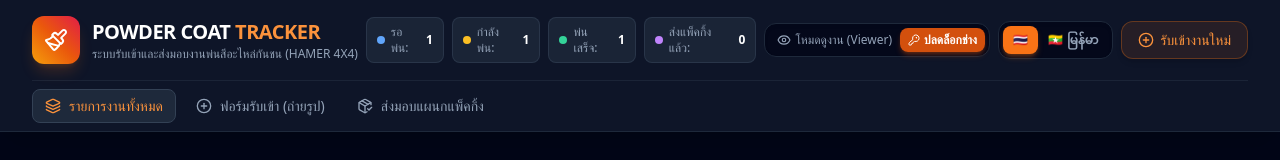
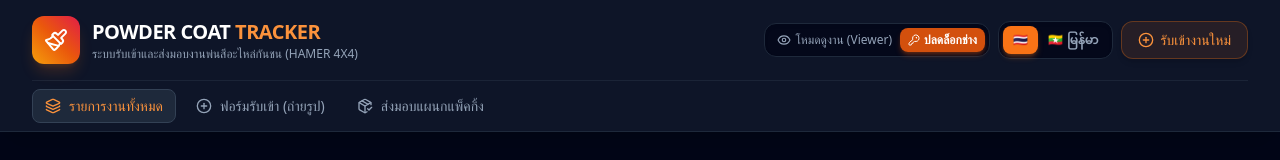
Before and after one commit to Beyonder1989/powdercoat-tracker, a React (Vite) app: page / in a window 1280 px wide. Shown: the top 160 px of the page. Built offline with nearby package versions, Linux system fonts and the light colour scheme; no server answers.

Commit message:
refactor: remove redundant status counters from navbar for clean UI

```diff
--- a/src/components/Navbar.tsx
+++ b/src/components/Navbar.tsx
@@ -44,30 +44,6 @@ export const Navbar: React.FC<NavbarProps> = ({
               <p className="text-[11px] sm:text-xs text-slate-400 hidden sm:block">
                 {t.brandSubtitle}
               </p>
-            </div>
-          </div>
-
-          {/* Quick Stats on desktop */}
-          <div className="hidden xl:flex items-center space-x-2 text-xs">
-            <div className="bg-slate-800/80 px-2.5 py-1.5 rounded-lg border border-slate-700/60 flex items-center space-x-1.5">
-              <span className="w-2 h-2 rounded-full bg-blue-400"></span>
-              <span className="text-slate-400">{t.statsReceived}:</span>
-              <span className="font-semibold text-white">{counts.RECEIVED || 0}</span>
-            </div>
-            <div className="bg-slate-800/80 px-2.5 py-1.5 rounded-lg border border-slate-700/60 flex items-center space-x-1.5">
-              <span className="w-2 h-2 rounded-full bg-amber-400"></span>
-              <span className="text-slate-400">{t.statsInProgress}:</span>
-              <span className="font-semibold text-white">{counts.IN_PROGRESS || 0}</span>
-            </div>
-            <div className="bg-slate-800/80 px-2.5 py-1.5 rounded-lg border border-slate-700/60 flex items-center space-x-1.5">
-              <span className="w-2 h-2 rounded-full bg-emerald-400"></span>
-              <span className="text-slate-400">{t.statsCompleted}:</span>
-              <span className="font-semibold text-white">{counts.COMPLETED || 0}</span>
-            </div>
-            <div className="bg-slate-800/80 px-2.5 py-1.5 rounded-lg border border-slate-700/60 flex items-center space-x-1.5">
-              <span className="w-2 h-2 rounded-full bg-purple-400"></span>
-              <span className="text-slate-400">{t.statsDispatched}:</span>
-              <span className="font-semibold text-white">{counts.DISPATCHED_TO_PACKING || 0}</span>
             </div>
           </div>
 
```
